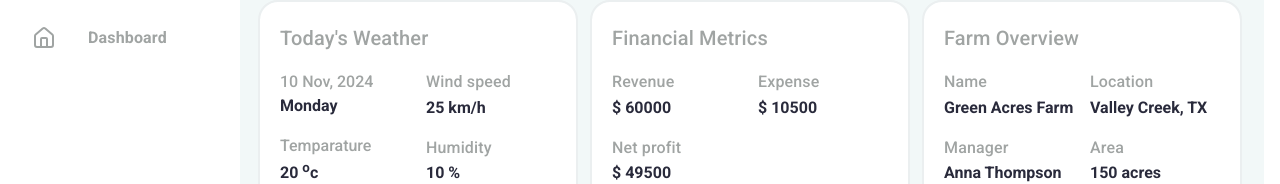
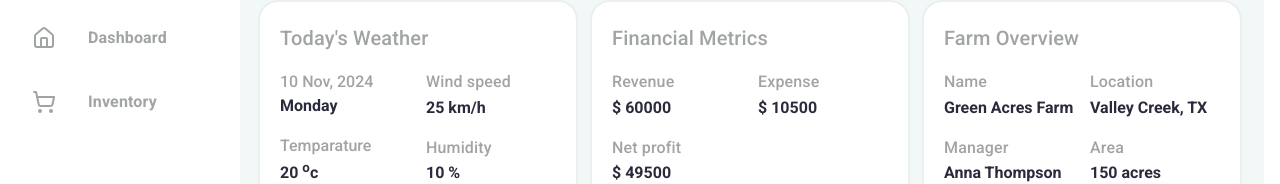
Before and after one commit to SambhajiShinde1234/saas-web-application-smart-agro, a React (Vite) app: page / in a window 1280 px wide. Shown: the part 178-362 px from the top of the page. Built offline with nearby package versions, Linux system fonts and the light colour scheme.

Commit message:
added inventory item in sidebar

```diff
--- /dev/null
+++ b/src/components/icons/InventoryICon.jsx
@@ -0,0 +1,22 @@
+const InventoryICon = () => {
+  return (
+    <svg
+      xmlns="http://www.w3.org/2000/svg"
+      width="24"
+      height="24"
+      viewBox="0 0 24 24"
+      fill="none"
+      stroke="currentColor"
+      strokeWidth="2"
+      strokeLinecap="round"
+      strokeLinejoin="round"
+      className="lucide lucide-shopping-cart"
+    >
+      <circle cx="8" cy="21" r="1" />
+      <circle cx="19" cy="21" r="1" />
+      <path d="M2.05 2.05h2l2.66 12.42a2 2 0 0 0 2 1.58h9.78a2 2 0 0 0 1.95-1.57l1.65-7.43H5.12" />
+    </svg>
+  );
+};
+
+export default InventoryICon;
--- a/src/layout/components/Sidebar.jsx
+++ b/src/layout/components/Sidebar.jsx
@@ -4,6 +4,7 @@ import OverviewIcon from '../../components/icons/OverviewIcon';
 import SettingIcon from '../../components/icons/SettingIcon';
 import LogoutIcon from '../../components/icons/LogoutIcon';
 import HelpIcon from '../../components/icons/HelpIcon';
+import InventoryIcon from '../../components/icons/InventoryIcon';
 import {
   StyledListeitemText,
   StyledLogo,
@@ -28,6 +29,12 @@ const MENUS = [
     title: 'Dashboard',
     icon: <OverviewIcon />,
     href: '/dashboard',
+  },
+  {
+    id: 3,
+    title: 'Inventory',
+    icon: <InventoryIcon />,
+    href: '/inventory',
   },
 ];
 
```
